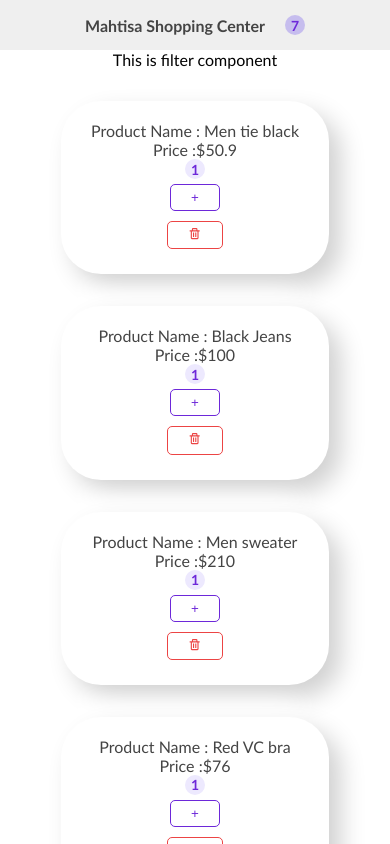
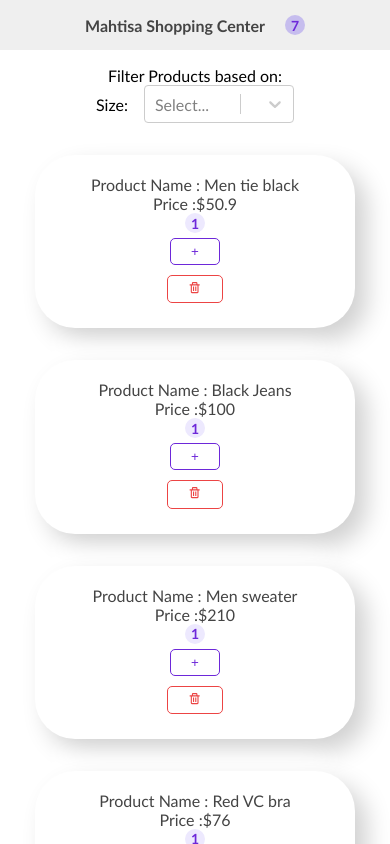
Before and after one commit to Hadi-bakhshi/react-course, a React (Create React App) app: page / in a window 390 px wide. Shown: the top 844 px of the page. Built offline with nearby package versions, Linux system fonts and the light colour scheme.

Commit message:
React select library added

```diff
--- a/package.json
+++ b/package.json
@@ -10,6 +10,7 @@
     "react-dom": "^17.0.2",
     "react-icons": "^4.2.0",
     "react-scripts": "4.0.3",
+    "react-select": "^5.2.1",
     "web-vitals": "^1.1.2"
   },
   "scripts": {
--- a/src/Components/Filter/Filter.js
+++ b/src/Components/Filter/Filter.js
@@ -1,5 +1,42 @@
+import { useState } from "react";
+import { useProductsAction } from "../Providers/ProductsProvider";
+import Select from 'react-select';
+import style from "./Filter.module.css"
+
+const options = [
+  {value:" ", label:"All"},
+  {value:"XS", label:"XS"},
+  {value:"S", label:"S"},
+  {value:"M", label:"M"},
+  {value:"L", label:"L"},
+  {value:"XL", label:"XL"},
+  {value:"XXL", label:"XXL"},
+
+]
+
 const Filter = () => {
-  return <div>This is filter component</div>;
+  const dispatch = useProductsAction();
+  const [value, setValue] = useState(" ");
+
+  const changeHandler = (selectedOption) => {
+    dispatch({ type: "filter", selectedOption });
+    setValue(selectedOption);
+  };
+
+  return (
+    <div className={style.filter}>
+      <p>Filter Products based on:</p>
+      <div className={style.filterContainer}>
+       <span> Size:</span>
+        <Select
+        value={value}
+        onChange={changeHandler}
+        options={options}
+        className={style.select}
+      />
+      </div>
+    </div>
+  );
 };
 
 export default Filter;
--- /dev/null
+++ b/src/Components/Filter/Filter.module.css
@@ -0,0 +1,30 @@
+.filter{
+    display: flex;
+    justify-content: space-between;
+    width: 40rem;
+    align-items: center;
+    margin-top: 1rem;
+}
+.select{
+    width: 200px;
+}
+.filterContainer{
+display: flex;
+align-items: center;
+
+}
+.filterContainer span{
+    display: block;
+    margin-right: 1rem;
+}
+
+@media screen and (max-width: 715px) {
+    .filter{
+        flex-direction: column;
+        width:20rem ;
+        margin-top: 1rem;
+    }
+    .select{
+        width: 150px;
+    }
+}
--- a/src/Components/Products/Product.module.css
+++ b/src/Components/Products/Product.module.css
@@ -2,7 +2,7 @@
   display: flex;
   justify-content: space-around;
   align-items: center;
-  width: 100%;
+  width: 40rem;
   padding: 20px 17px;
   margin: 2rem 0;
   color: #444;
@@ -81,6 +81,7 @@
   .product {
     display: flex;
     flex-direction: column;
+    width: 20rem;
   }
   .button {
     margin: 5px 5px;
--- a/src/Components/Providers/ProductsProvider.js
+++ b/src/Components/Providers/ProductsProvider.js
@@ -46,6 +46,18 @@ const reducer = (state, action) => {
     case "remove":
       const filteredProducts = state.filter((p) => p.id !== action.id);
       return filteredProducts;
+    case "filter": {
+      const value = action.selectedOption.value;
+      if (value === " ") {
+        return productsData;
+      } else {
+        const updatedProducts = productsData.filter(
+          (p) => p.availableSizes.indexOf(value) >= 0
+        );
+        return updatedProducts;
+      }
+    }
+
     default:
       return state;
   }
--- a/src/Components/db/product.js
+++ b/src/Components/db/product.js
@@ -4,7 +4,7 @@ export const productsData = [
     title: "Men tie black",
     quantity: 1,
     description: "men tie bright black",
-    availableSizes: ["L", "M"],
+    availableSizes: ["L"],
     price: 50.9,
     isFreeShipping: true,
   },
@@ -14,7 +14,7 @@ export const productsData = [
     title: "Black Jeans",
     quantity: 1,
     description: "Plain black pants",
-    availableSizes: ["M", "S"],
+    availableSizes: ["S"],
     price: 100,
     isFreeShipping: false,
   },
@@ -41,7 +41,7 @@ export const productsData = [
     title: "TRX gloves",
     quantity: 1,
     description: "trx black and white gloves",
-    availableSizes: ["XL"],
+    availableSizes: ["XXL"],
     price: 23.1,
     isFreeShipping: false,
   },
@@ -59,7 +59,7 @@ export const productsData = [
     title: "Monkey T-shirt ",
     quantity: 1,
     description: "T-shirt with the pattern of monkey",
-    availableSizes: ["L", "M", "S", "XL"],
+    availableSizes: ["M", "XL"],
     price: 23.4,
     isFreeShipping: true,
   },
```
Also changed, not shown: 1 other file (tests, documents, lock files or other folders).
